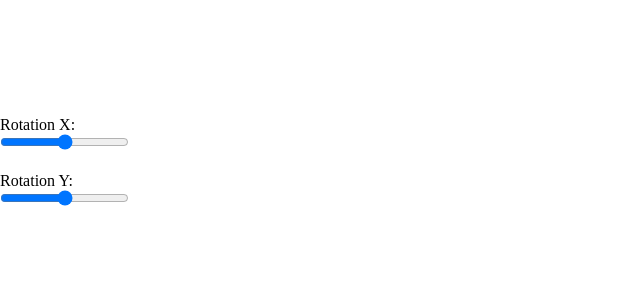
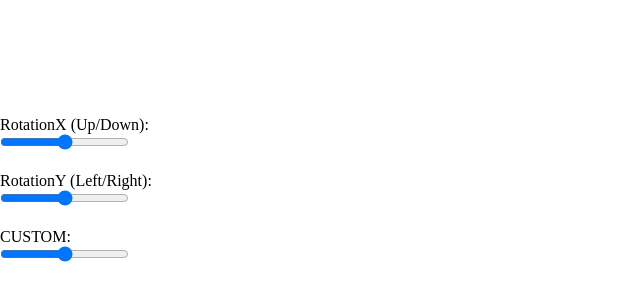
Before and after one commit to Falkrik/cube, a plain HTML site: page index.html in a window 1280 px wide. Shown: the part 284-584 px from the top of the page, without its empty margins (0-640 px from the left). Drawn offline with nearby package versions, Linux system fonts and the light colour scheme.

Commit message:
Add files via upload

```diff
--- a/index.html
+++ b/index.html
@@ -102,7 +102,6 @@
 		var loader = new THREE.OBJLoader();
 
 		var mtlLoader = new THREE.MTLLoader();
-		var childtest;
 
 		mtlLoader.load('models/test.mtl', function(materials) {
 			// materials.preload();
@@ -111,12 +110,13 @@
 
 			loader.load('models/test.obj', function(object) {
 
-				// var navmesh;
-				// object.traverse(function(node) {
-				// 	if(node.type === 'Mesh'){
-				// 		navmesh = node;
-				// 	}
-				// });
+				var navmesh;
+				object.traverse(function(node) {
+					if(node.type === 'Mesh'){
+						navmesh = node;
+					}
+				});
+				// console.log("TEST" + navmesh.type);
 
 				// var geometry = new THREE.Geometry();
 				// geometry.fromBufferGeometry(navmesh.geometry);
@@ -128,7 +128,9 @@
 				// window.model = navmesh;
 
 
-
+				// var test = THREE.
+				console.log(object.type);
+				// object = navmesh;
 
 				scene.add(object);
 				object.scale.set(10, 10, 10);
@@ -153,6 +155,7 @@
 		var xangle = 10;
 
 		var rotate = false;
+		var custom = true;
 
 		var tick = function(e) {
 
@@ -169,6 +172,10 @@
 			} else {
 				model.rotation.y = document.getElementById("rotY").value/16;;
 				model.rotation.x = document.getElementById("rotX").value/16;;
+			}
+
+			if(custom) {
+				console.log(model.isBufferGeometry);
 			}
 
 			// v+= 0.1;
@@ -188,11 +195,15 @@
 
 	</script>
 
-	<p>Rotation X:</p>
+	<p>RotationX (Up/Down):</p>
 	<input type="range" min="0" max="100" id="rotX">
 	<br><br>
-	<p>Rotation Y:</p>
+	<p>RotationY (Left/Right):</p>
 	<input type="range" min="0" max="100" id="rotY">
+
+	<br><br>
+	<p>CUSTOM:</p>
+	<input type="range" min="0" max="100" id="custom">
 <!-- 	<br><br>
 	<p>Rotation X:</p>
 	<input type="range" min="0" max="10" id="rotX"> -->
```
Also changed, not shown: models/test.obj.
